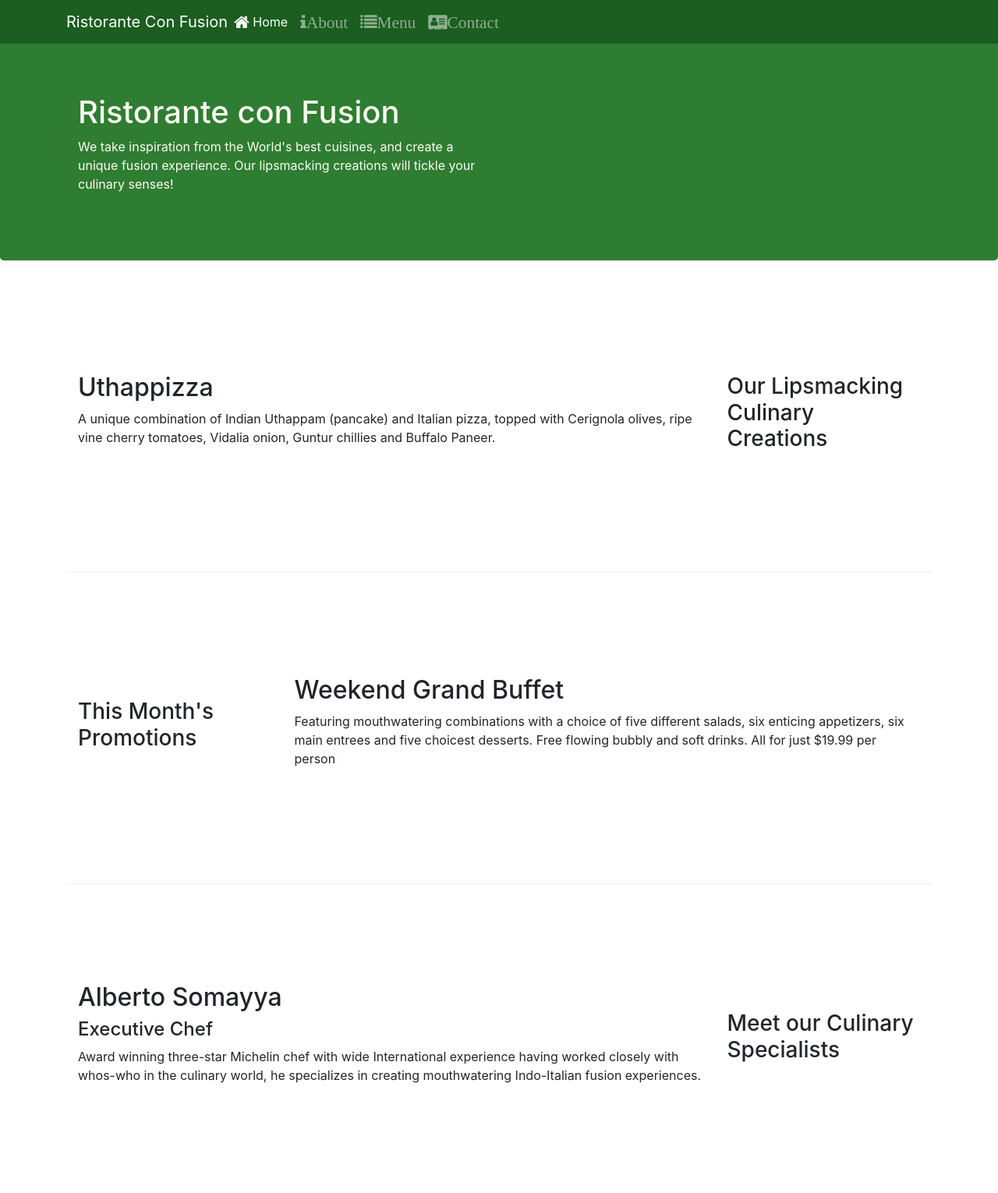
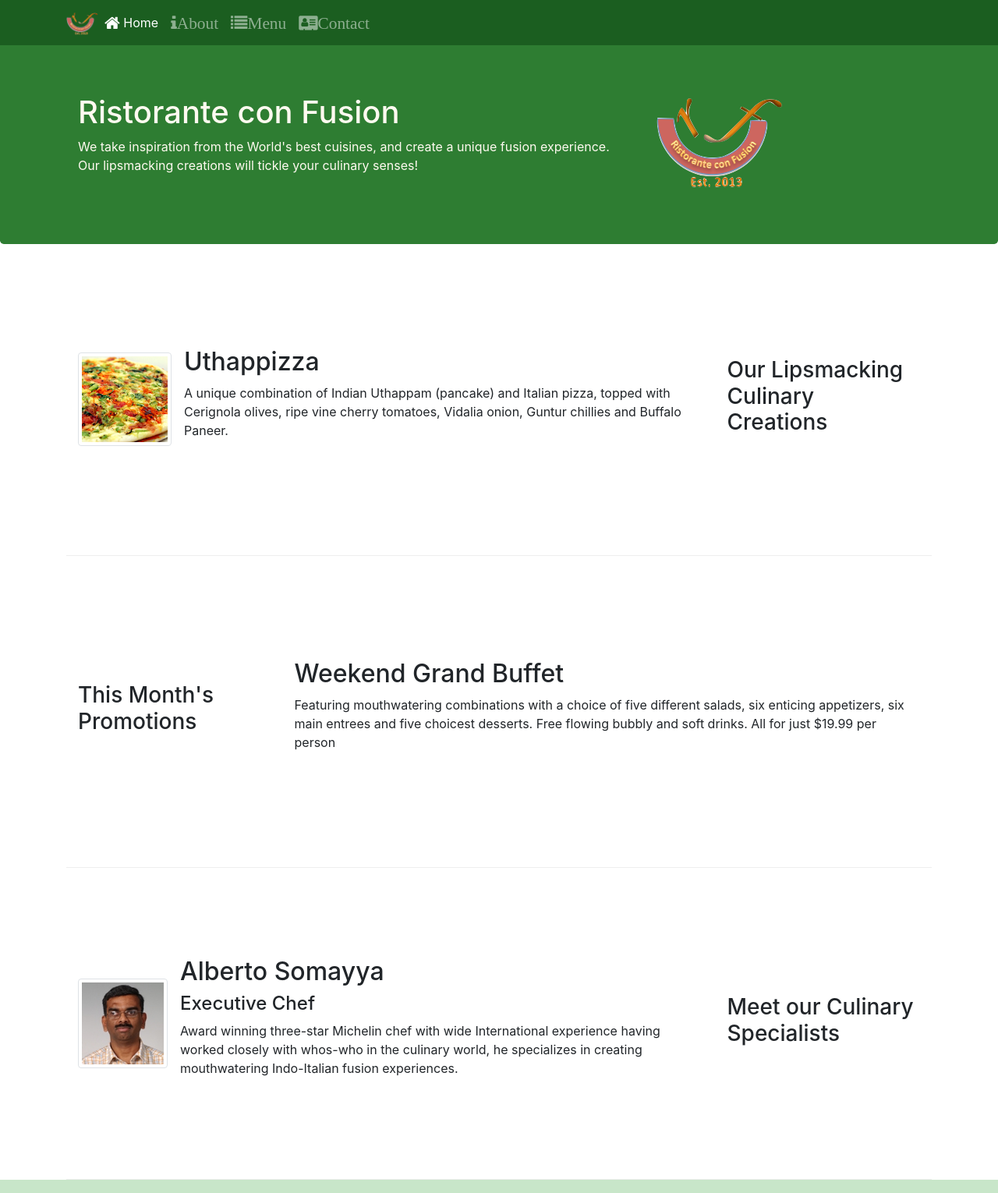
Before and after one commit to Kipkorir74/confusion-eateries, a website: page index.html in a window 1280 px wide. Shown: the top 1530 px of the page at 78% size. Drawn offline with nearby package versions, Linux system fonts and the light colour scheme.

Commit message:
images and media

```diff
--- a/index.html
+++ b/index.html
@@ -22,7 +22,7 @@
         <button class="navbar-toggler" type="button" data-toggle="collapse" data-target="#Navbar">
             <span class="navbar-toggler-icon"></span>
         </button>
-        <a class="navbar-brand mr-auto" href="#">Ristorante Con Fusion</a>
+        <a class="navbar-brand mr-auto" href="#"><img src="img/logo.png" height="30" width="41"></a>
         <div class="collapse navbar-collapse" id="Navbar">
             <ul class="navbar-nav mr-auto">
                 <li class="nav-item active"><a class="nav-link" href="#"><span class="fa fa-home fa-lg"></span> Home</a>
@@ -43,14 +43,16 @@
     <div class="jumbotron">
         <div class="container">
             <div class="row row-header">
-                <div class="col-12 col-sm-6">
+                <div class="col-12 col-sm-8">
                     <h1>Ristorante con Fusion</h1>
                     <p>We take inspiration from the World's best cuisines, and create a unique fusion experience. Our
                         lipsmacking creations will tickle your culinary senses!</p>
                 </div>
+                <div class="col-12 col-sm align-self-center">
+                    <img src="img/logo.png" class="img-fluid">
+                </div>
             </div>
-            <div>
-            </div>
+
         </div>
     </div>
 </header>
@@ -62,9 +64,19 @@
         </div>
         <!--        col means content stacked below the top contnent-->
         <div class="col col-sm order-sm-first col-md">
-            <h2>Uthappizza</h2>
-            <p>A unique combination of Indian Uthappam (pancake) and Italian pizza, topped with Cerignola olives, ripe
-                vine cherry tomatoes, Vidalia onion, Guntur chillies and Buffalo Paneer.</p>
+            <div class="media">
+                <img class="d-flex mr-3 img-thumbnail align-self-center"
+                     src="img/uthappizza.png" alt="uthappizza">
+                <div class="media-body">
+                    <h2 class="mt-0">Uthappizza</h2>
+                    <p class="d-none d-sm-block">A unique combination of Indian Uthappam (pancake) and Italian pizza,
+                        topped with Cerignola olives,
+                        ripe vine cherry tomatoes, Vidalia onion, Guntur chillies and Buffalo Paneer.
+                    </p>
+                </div>
+
+            </div>
+
         </div>
     </div>
 
@@ -86,11 +98,20 @@
             <h3>Meet our Culinary Specialists</h3>
         </div>
         <div class="col col-sm order-sm-first col-md">
-            <h2>Alberto Somayya</h2>
-            <h4>Executive Chef</h4>
-            <p>Award winning three-star Michelin chef with wide International experience having worked closely with
-                whos-who in the culinary world, he specializes in creating mouthwatering Indo-Italian fusion
-                experiences. </p>
+            <div class="media">
+                <img class="d-flex mr-3 img-thumbnail align-self-center"
+                     src="img/alberto.png" alt="Alberto Somayya">
+
+                <div class="media-body">
+                    <h2 class="mt-0">Alberto Somayya</h2>
+                    <h4>Executive Chef</h4>
+                    <p class="d-none d-sm-block">Award winning three-star Michelin chef with wide International experience having worked closely with
+                        whos-who in the culinary world, he specializes in creating mouthwatering Indo-Italian fusion
+                        experiences. </p>
+                </div>
+
+            </div>
+
         </div>
     </div>
 </div>
```
Also changed, not shown: aboutus.html (+4 -3 lines), contactus.html (+1 -1 lines), img/alberto.png (added), img/buffet.png (added), img/logo.png (added), img/uthappizza.png (added), 1 other file.
